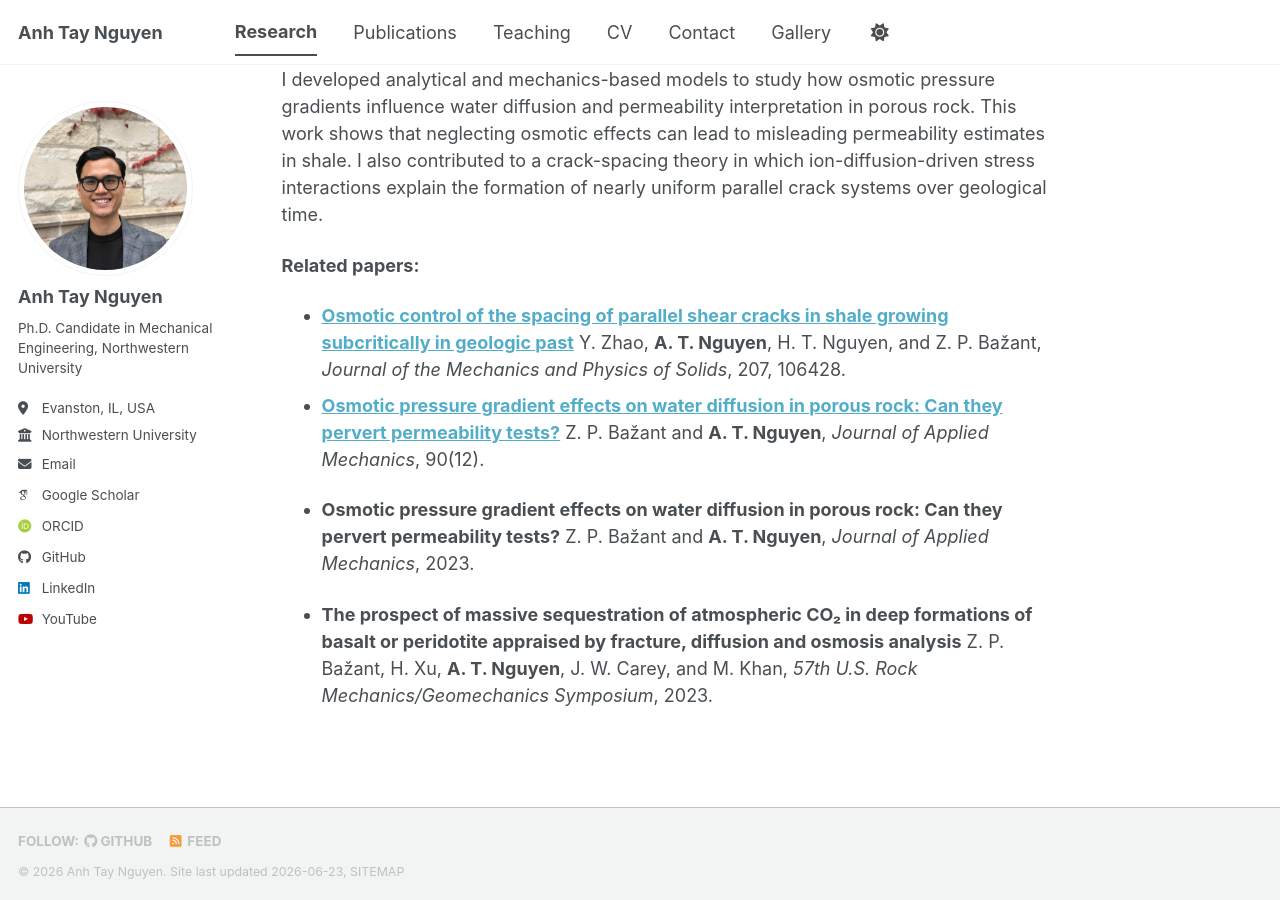
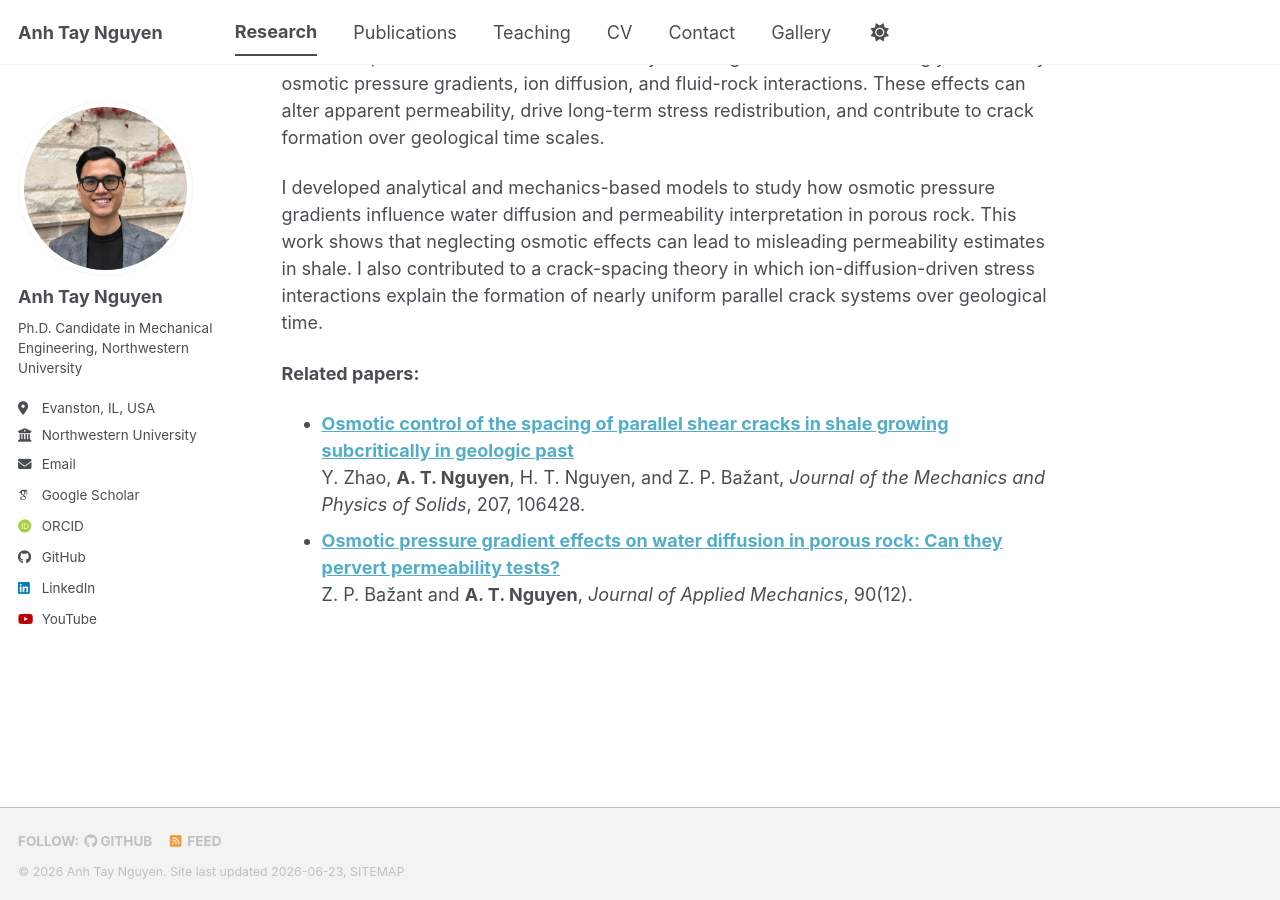
Before and after one commit to anhtaynguyen/anhtaynguyen.github.io, a Jekyll site: the page built from _pages/Research.md, in a window 1280 px wide and 900 px high, scrolled down 2631 px. Built offline with Jekyll 4.4.1, drawn with Linux system fonts in a browser that asks for light colours; some web fonts are replaced; a script bundle is joined from its source files by our own code; library files that are not in the unit come from our copies.

Commit message:
Update Research.md

```diff
--- a/_pages/Research.md
+++ b/_pages/Research.md
@@ -19,13 +19,13 @@ The smooth crack band model addresses this issue by introducing a localization l
 
 **Related papers:**
 
-* [**Smooth Lagrangian crack band model based on spress-sprain relation and Lagrange multiplier constraint of displacement gradient**](https://asmedigitalcollection.asme.org/appliedmechanics/article/91/3/031007/1169714/Smooth-Lagrangian-Crack-Band-Model-Based-on-Spress)
+* [**Smooth Lagrangian crack band model based on spress-sprain relation and Lagrange multiplier constraint of displacement gradient**](https://asmedigitalcollection.asme.org/appliedmechanics/article/91/3/031007/1169714/Smooth-Lagrangian-Crack-Band-Model-Based-on-Spress)<br>
    **A. T. Nguyen**, H. Xu, K. Matouš, and Z. P. Bažant, *Journal of Applied Mechanics*, 91(3).
 
-* [**Sprain energy consequences for damage localization and fracture mechanics**](https://doi.org/10.1073/pnas.2410668121)
+* [**Sprain energy consequences for damage localization and fracture mechanics**](https://doi.org/10.1073/pnas.2410668121)<br>
    H. Xu, **A. T. Nguyen**, and Z. P. Bažant, *Proceedings of the National Academy of Sciences*, 121(40), e2410668121.
 
-* [**Smooth Lagrangian crack band model with softening spress-sprain relation and crack width prediction**](https://doi.org/10.1016/j.ijnonlinmec.2026.105340)
+* [**Smooth Lagrangian crack band model with softening spress-sprain relation and crack width prediction**](https://doi.org/10.1016/j.ijnonlinmec.2026.105340)<br>
    H. Xu, Y. Zhao, **A. T. Nguyen**, and Z. P. Bažant, *International Journal of Non-Linear Mechanics*, 186, 105340.
 
 ---
@@ -38,10 +38,10 @@ I developed a fast transient permeability measurement framework that extracts pe
 
 **Related papers:**
 
-* [**A rapid permeability test of low-porosity rock based on analysis of initial pressure pulse decay: experimental validation**](https://link.springer.com/article/10.1007/s00603-026-05517-9)
+* [**A rapid permeability test of low-porosity rock based on analysis of initial pressure pulse decay: experimental validation**](https://link.springer.com/article/10.1007/s00603-026-05517-9)<br>
    **A. T. Nguyen** (co-first author), P. Asem, Y. Zhao, J. Labuz, and Z. P. Bažant, *Rock Mechanics and Rock Engineering*. Published online.
 
-* [**Fast permeability measurement for tight reservoir cores using only initial data of the one-chamber pressure pulse decay test**](https://doi.org/10.1016/j.jmps.2024.105805)
+* [**Fast permeability measurement for tight reservoir cores using only initial data of the one-chamber pressure pulse decay test**](https://doi.org/10.1016/j.jmps.2024.105805)<br>
    **A. T. Nguyen**, P. Asem, Y. Zhao, and Z. P. Bažant, *Journal of the Mechanics and Physics of Solids*, 192, 105805.
 
 ---
@@ -54,7 +54,7 @@ I developed and implemented poromechanical models for hydraulic fracture propaga
 
 **Related papers:**
 
-* [**A poromechanical model for the branching of hydraulic fractures in rocks with pre-existing weak layers**](https://onepetro.org/ARMAUSRMS/proceedings-abstract/ARMA25/ARMA25/786316)
+* [**A poromechanical model for the branching of hydraulic fractures in rocks with pre-existing weak layers**](https://onepetro.org/ARMAUSRMS/proceedings-abstract/ARMA25/ARMA25/786316)<br>
    H. Xu, **A. T. Nguyen**, Y. Zhao, and Z. P. Bažant, *59th U.S. Rock Mechanics/Geomechanics Symposium*, Santa Fe, New Mexico, USA. American Rock Mechanics Association.
 
 ---
@@ -67,13 +67,7 @@ I developed analytical and mechanics-based models to study how osmotic pressure
 
 **Related papers:**
 
-* [**Osmotic control of the spacing of parallel shear cracks in shale growing subcritically in geologic past**](https://www.sciencedirect.com/science/article/pii/S0022509625004028)
+* [**Osmotic control of the spacing of parallel shear cracks in shale growing subcritically in geologic past**](https://www.sciencedirect.com/science/article/pii/S0022509625004028)<br>
    Y. Zhao, **A. T. Nguyen**, H. T. Nguyen, and Z. P. Bažant, *Journal of the Mechanics and Physics of Solids*, 207, 106428.
-* [**Osmotic pressure gradient effects on water diffusion in porous rock: Can they pervert permeability tests?**](https://doi.org/10.1115/1.4063030)
+* [**Osmotic pressure gradient effects on water diffusion in porous rock: Can they pervert permeability tests?**](https://doi.org/10.1115/1.4063030)<br>
    Z. P. Bažant and **A. T. Nguyen**, *Journal of Applied Mechanics*, 90(12).
-
-* **Osmotic pressure gradient effects on water diffusion in porous rock: Can they pervert permeability tests?**
-  Z. P. Bažant and **A. T. Nguyen**, *Journal of Applied Mechanics*, 2023.
-
-* **The prospect of massive sequestration of atmospheric CO₂ in deep formations of basalt or peridotite appraised by fracture, diffusion and osmosis analysis**
-  Z. P. Bažant, H. Xu, **A. T. Nguyen**, J. W. Carey, and M. Khan, *57th U.S. Rock Mechanics/Geomechanics Symposium*, 2023.
```
